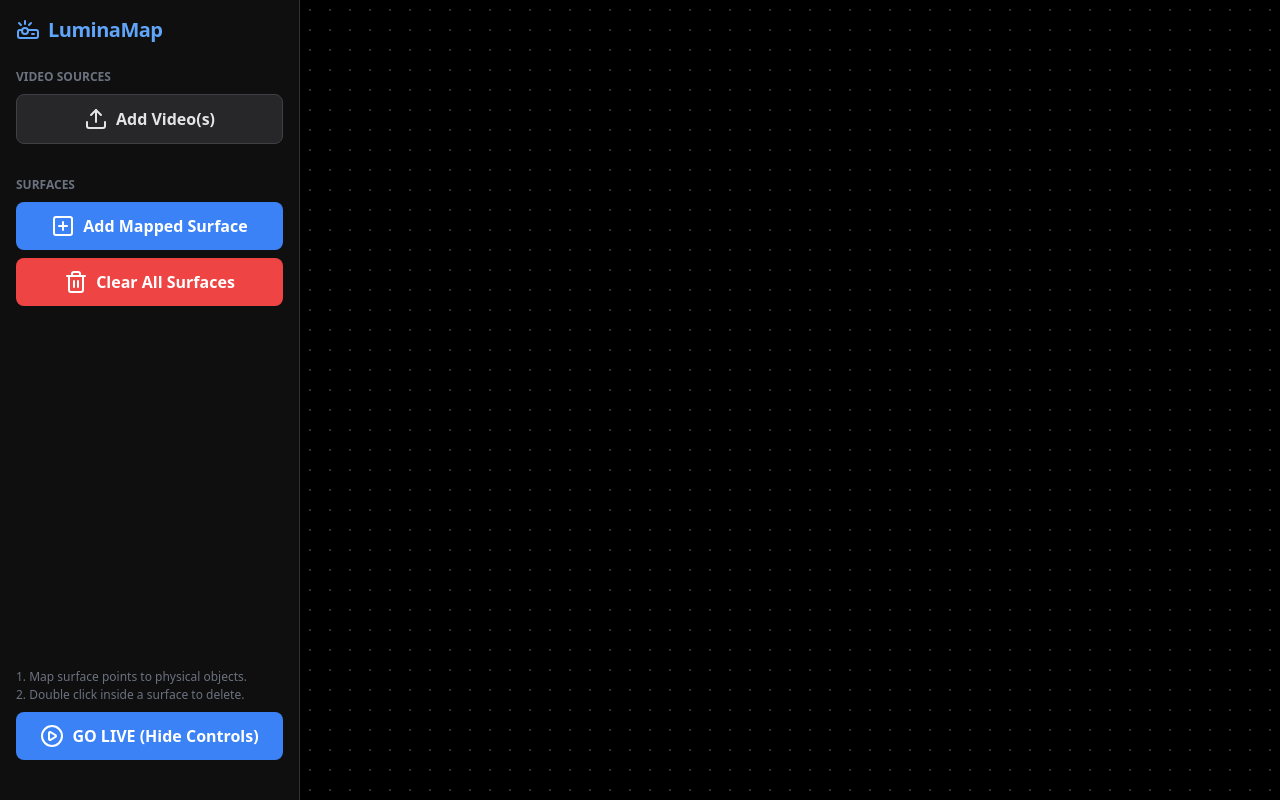
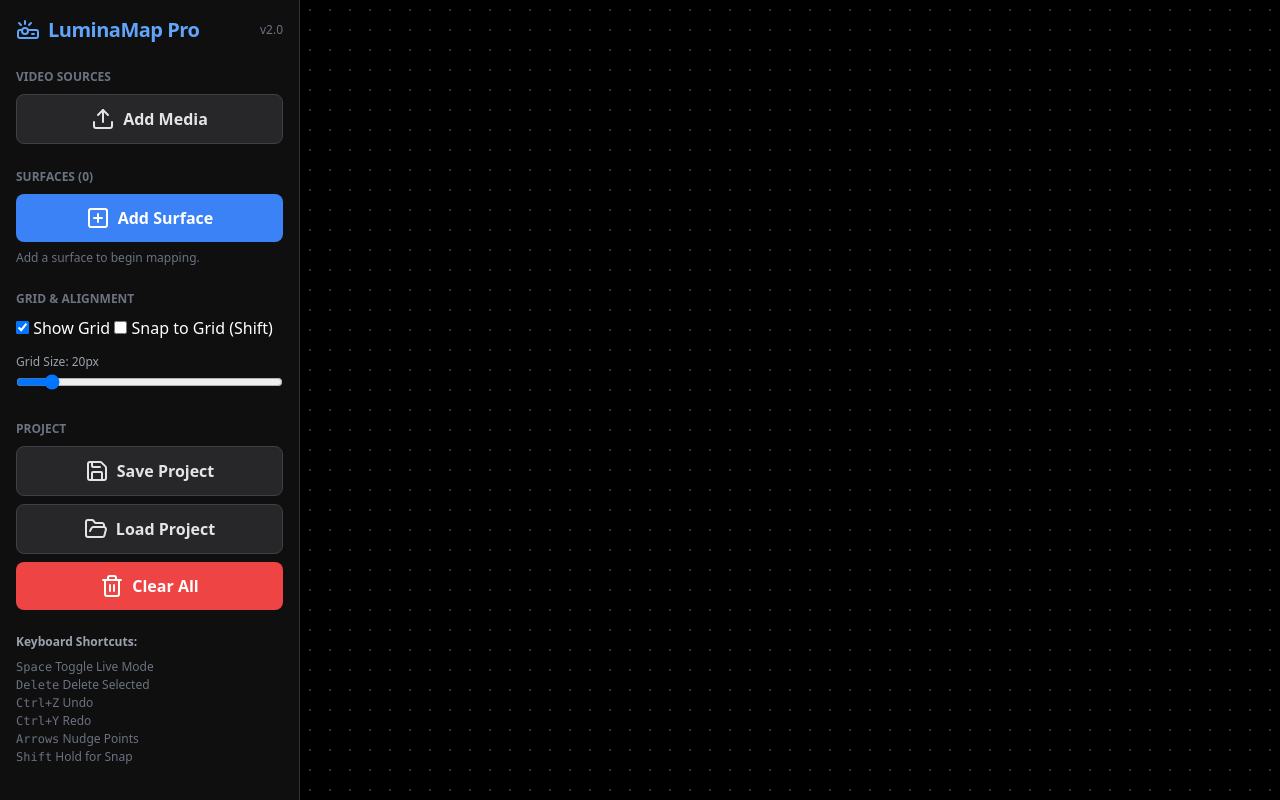
Before and after one commit to carlinidk/Lumiamap, a plain HTML site: page index.html in a window 1280 px wide. Drawn offline with nearby package versions, Linux system fonts and the light colour scheme.

Commit message:
Update index.html

```diff
--- a/index.html
+++ b/index.html
@@ -3,7 +3,7 @@
 <head>
     <meta charset="UTF-8">
     <meta name="viewport" content="width=device-width, initial-scale=1.0">
-    <title>LuminaMap - Projection Mapping Tool</title>
+    <title>LuminaMap Pro - Projection Mapping Tool</title>
 
     <!-- Tailwind CSS for layout utility -->
     <script src="https://cdn.tailwindcss.com"></script>
@@ -16,56 +16,166 @@
 </head>
 <body>
 
-    <!-- Main Workspace now takes up the whole viewport -->
+    <!-- Main Workspace -->
     <main id="workspace">
         <!-- Canvas is always 100% -->
         <canvas id="main-canvas"></canvas>
 
-        <!-- Sidebar Controls (Floating Overlay) -->
+        <!-- Floating Eye Toggle Button (Always visible, left side) -->
+        <button id="toggle-ui-btn" class="eye-toggle" title="Toggle UI">
+            <i data-lucide="eye" id="eye-icon"></i>
+            <i data-lucide="eye-off" id="eye-off-icon" style="display:none;"></i>
+        </button>
+
+        <!-- Floating Live Mode Toggle (Right side) -->
+        <button id="go-live-btn" class="live-toggle" title="Toggle Live Mode (Space)">
+            <i data-lucide="play-circle" id="play-icon"></i>
+            <i data-lucide="edit" id="edit-icon" style="display:none;"></i>
+        </button>
+
+        <!-- Sidebar Controls (Collapsible Overlay) -->
         <aside id="sidebar">
-            <div class="flex items-center gap-2 mb-6 text-blue-400">
+            <div class="flex items-center justify-between mb-6">
+                <div class="flex items-center gap-2 text-blue-400">
                     <i data-lucide="projector" class="w-6 h-6"></i>
-                <h1 class="text-xl font-bold tracking-tight">LuminaMap</h1>
+                    <h1 class="text-xl font-bold tracking-tight">LuminaMap Pro</h1>
+                </div>
+                <div class="text-xs text-gray-500">v2.0</div>
             </div>
 
+            <!-- Scrollable content area -->
+            <div class="sidebar-content">
+                <!-- Video Sources Section -->
                 <div class="control-group">
                     <h3 class="section-title">Video Sources</h3>
-                <input type="file" id="video-upload" accept="video/*" multiple class="hidden">
+                    <input type="file" id="video-upload" accept="video/*,image/*" multiple class="hidden">
                     <button onclick="document.getElementById('video-upload').click()" class="btn btn-secondary mb-2">
-                    <i data-lucide="upload"></i> Add Video(s)
+                        <i data-lucide="upload"></i> Add Media
                     </button>
-                <div id="video-source-list" class="space-y-1">
-                    <p class="text-xs text-gray-500" id="no-sources-message">No videos loaded yet.</p>
+                    <div id="video-source-list" class="space-y-2">
+                        <p class="text-xs text-gray-500" id="no-sources-message">No media loaded yet.</p>
                     </div>
                 </div>
 
+                <!-- Surfaces Section -->
                 <div class="control-group">
-                <h3 class="section-title">Surfaces</h3>
+                    <h3 class="section-title">Surfaces (<span id="surface-count">0</span>)</h3>
                     <button id="add-surface-btn" class="btn btn-primary mb-2">
-                    <i data-lucide="plus-square"></i> Add Mapped Surface
+                        <i data-lucide="plus-square"></i> Add Surface
+                    </button>
+                    <div id="surface-list" class="space-y-2">
+                        <p class="text-xs text-gray-500">Add a surface to begin mapping.</p>
+                    </div>
+                </div>
+
+                <!-- Grid & Snap Settings -->
+                <div class="control-group">
+                    <h3 class="section-title">Grid & Alignment</h3>
+                    <label class="checkbox-label">
+                        <input type="checkbox" id="show-grid" checked>
+                        <span>Show Grid</span>
+                    </label>
+                    <label class="checkbox-label">
+                        <input type="checkbox" id="snap-to-grid">
+                        <span>Snap to Grid (Shift)</span>
+                    </label>
+                    <div class="mt-2">
+                        <label class="text-xs text-gray-400">Grid Size: <span id="grid-size-value">20</span>px</label>
+                        <input type="range" id="grid-size" min="10" max="100" value="20" class="w-full">
+                    </div>
+                </div>
+
+                <!-- Project Management -->
+                <div class="control-group">
+                    <h3 class="section-title">Project</h3>
+                    <button id="save-project-btn" class="btn btn-secondary mb-2">
+                        <i data-lucide="save"></i> Save Project
+                    </button>
+                    <button id="load-project-btn" class="btn btn-secondary mb-2">
+                        <i data-lucide="folder-open"></i> Load Project
                     </button>
                     <button id="clear-all-btn" class="btn btn-danger">
-                    <i data-lucide="trash-2"></i> Clear All Surfaces
+                        <i data-lucide="trash-2"></i> Clear All
                     </button>
                 </div>
 
-            <div class="control-group mt-auto">
+                <!-- Instructions -->
+                <div class="control-group">
                     <div class="instructions">
-                    <p>1. Map surface points to physical objects.</p>
-                    <p>2. Double click inside a surface to delete.</p>
+                        <h4 class="text-xs font-bold mb-2 text-gray-400">Keyboard Shortcuts:</h4>
+                        <p><kbd>Space</kbd> Toggle Live Mode</p>
+                        <p><kbd>Delete</kbd> Delete Selected</p>
+                        <p><kbd>Ctrl+Z</kbd> Undo</p>
+                        <p><kbd>Ctrl+Y</kbd> Redo</p>
+                        <p><kbd>Arrows</kbd> Nudge Points</p>
+                        <p><kbd>Shift</kbd> Hold for Snap</p>
                     </div>
-                <!-- The GO LIVE button now only hides the sidebar -->
-                <button id="go-live-btn" class="btn btn-primary">
-                    <i data-lucide="play-circle"></i> GO LIVE (Hide Controls)
+                </div>
+            </div>
+        </aside>
+    </main>
+
+    <!-- Modal: Source Selection -->
+    <div id="source-modal" class="modal">
+        <div class="modal-content">
+            <div class="modal-header">
+                <h2>Select Media Source</h2>
+                <button class="modal-close" onclick="closeSourceModal()">
+                    <i data-lucide="x"></i>
                 </button>
             </div>
-        </aside>
+            <div id="source-selection-grid" class="source-grid">
+                <!-- Populated dynamically -->
+            </div>
+        </div>
+    </div>
 
-        <!-- Floating Show Controls Button (Visible in Live Mode) -->
-        <div id="toggle-ui-btn" title="Show Controls">
-            <i data-lucide="menu"></i>
+    <!-- Modal: Surface Properties -->
+    <div id="properties-modal" class="modal">
+        <div class="modal-content">
+            <div class="modal-header">
+                <h2>Surface Properties</h2>
+                <button class="modal-close" onclick="closePropertiesModal()">
+                    <i data-lucide="x"></i>
+                </button>
             </div>
-    </main>
+            <div class="modal-body">
+                <div class="property-group">
+                    <label>Opacity: <span id="opacity-value">100</span>%</label>
+                    <input type="range" id="surface-opacity" min="0" max="100" value="100">
+                </div>
+                <div class="property-group">
+                    <label>Brightness: <span id="brightness-value">100</span>%</label>
+                    <input type="range" id="surface-brightness" min="0" max="200" value="100">
+                </div>
+                <div class="property-group">
+                    <label>Contrast: <span id="contrast-value">100</span>%</label>
+                    <input type="range" id="surface-contrast" min="0" max="200" value="100">
+                </div>
+                <div class="property-group">
+                    <label>Edge Feather: <span id="feather-value">0</span>px</label>
+                    <input type="range" id="surface-feather" min="0" max="50" value="0">
+                </div>
+                <div class="property-group">
+                    <label>Blend Mode:</label>
+                    <select id="blend-mode">
+                        <option value="normal">Normal</option>
+                        <option value="multiply">Multiply</option>
+                        <option value="screen">Screen</option>
+                        <option value="overlay">Overlay</option>
+                        <option value="lighten">Lighten</option>
+                        <option value="darken">Darken</option>
+                    </select>
+                </div>
+                <button id="change-source-btn" class="btn btn-secondary mt-4">
+                    <i data-lucide="refresh-cw"></i> Change Source
+                </button>
+            </div>
+        </div>
+    </div>
+
+    <!-- Hidden file input for loading projects -->
+    <input type="file" id="project-load-input" accept=".json" class="hidden">
 
     <!-- Main Application Logic -->
     <script src="js/main.js"></script>
```
Lines whose indentation alone changed are shown as unchanged.
